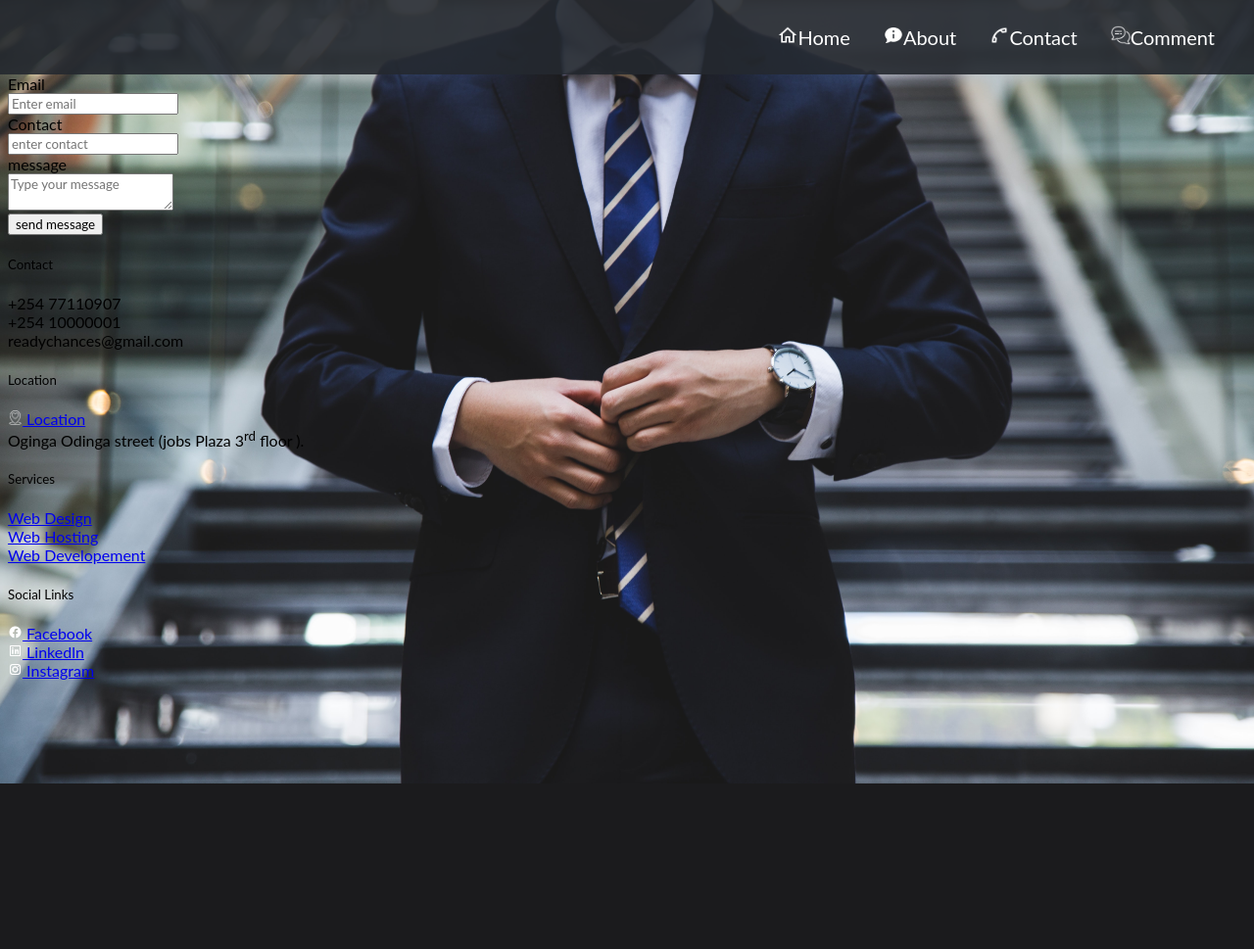
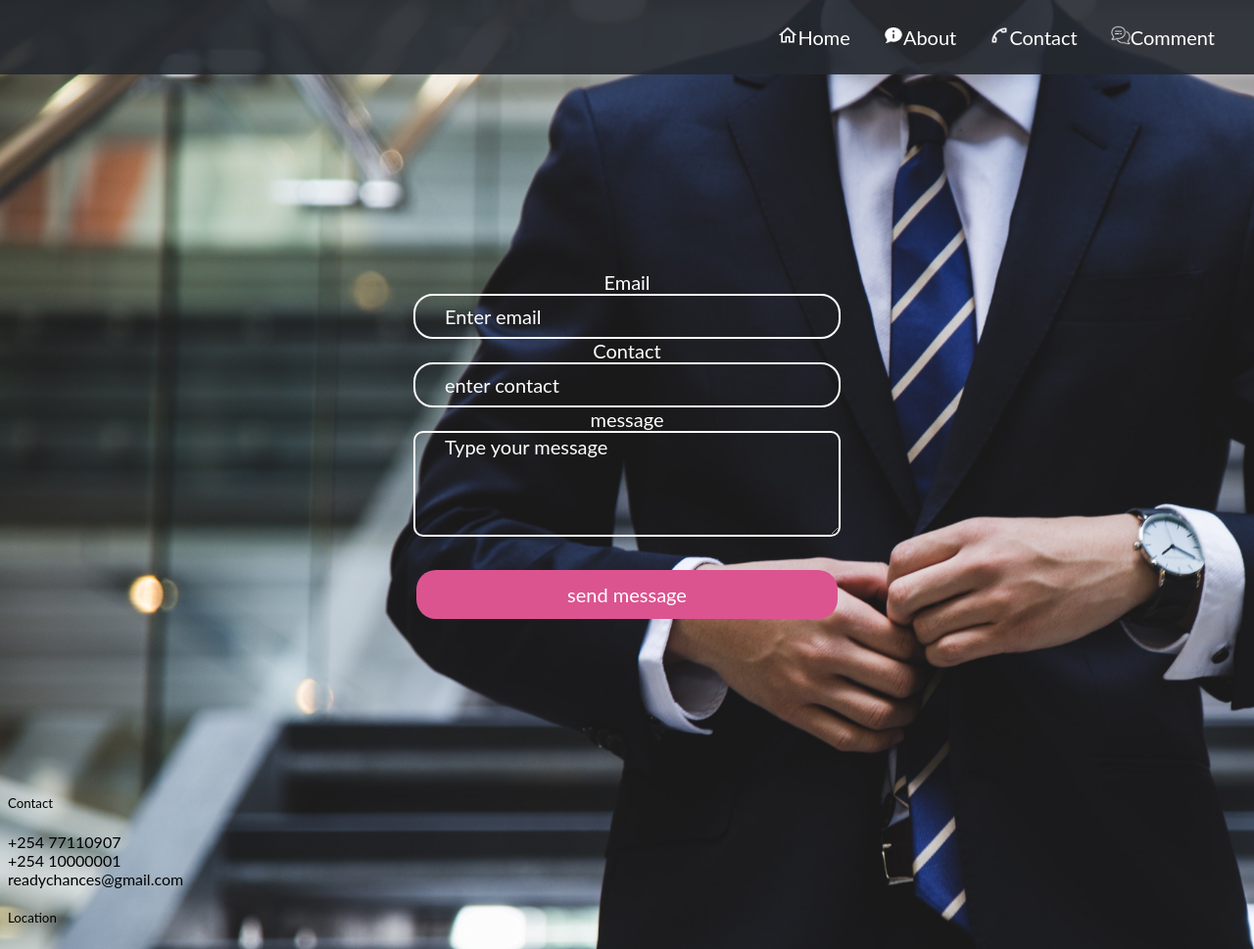
Before and after one commit to uhuru-rawlings/ready-chances, a PHP site: page /contact.html in a window 1280 px wide. Shown: the top 969 px of the page at 98% size. Before the commit the page ends 800 px from the top, so only its background shows below. Run offline with PHP 8.4, Linux system fonts and the light colour scheme.

Commit message:
styling input buttons,form validation

```diff
--- a/contact.css
+++ b/contact.css
@@ -29,3 +29,67 @@ ul li a{
     font-weight: 400;
     line-height: normal;
 }
+label{
+    color: #FFFFFF;
+    font-size: 20px;
+}
+input[type=email]{
+    width: 400px;
+    height: 40px;
+    border-radius: 20px;
+    border: 2px solid #FFFFFF;
+    background-color: inherit;
+    padding-left: 30px;
+    outline: none;
+}
+input[type=number]{
+    width: 400px;
+    height: 40px;
+    border-radius: 20px;
+    border: 2px solid #FFFFFF;
+    background-color: inherit;
+    padding-left: 30px;
+    outline: none;
+}
+textarea{
+    width: 400px;
+    height: 100px;
+    border-radius: 10px;
+    border: 2px solid #FFFFFF;
+    background-color: inherit;
+    padding-left: 30px;
+    outline: none;
+    font-size: 20px;
+    color: #FFFFFF;
+}
+input[type=submit]{
+    width: 430px;
+    height: 50px;
+    border-radius: 20px;
+    /* border: 2px solid #FFFFFF; */
+    border: none;
+    background-color: inherit;
+    outline: none;
+    color: #FFFFFF;
+    font-size: 20px;
+    background-color: #DB5490;
+    margin-top: 30px;
+    margin-bottom: 100px;
+}
+.form{
+display: block;
+text-align: center;
+padding-top: 200px;
+margin-bottom: 80px;
+}
+.userinput{
+    display: inline-block;
+}
+::placeholder{
+    font-size: 20px;
+    color: #FFFFFF;
+}
+input{
+    font-size: 20px;
+    color: #FFFFFF;
+}
```
